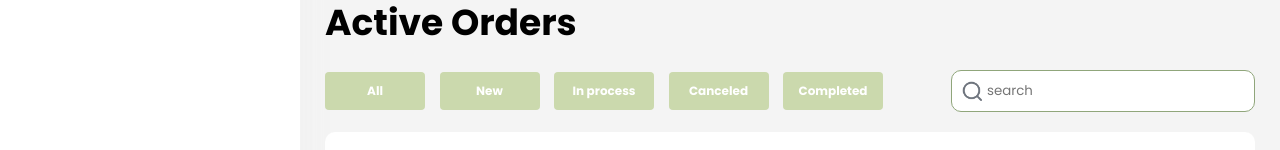
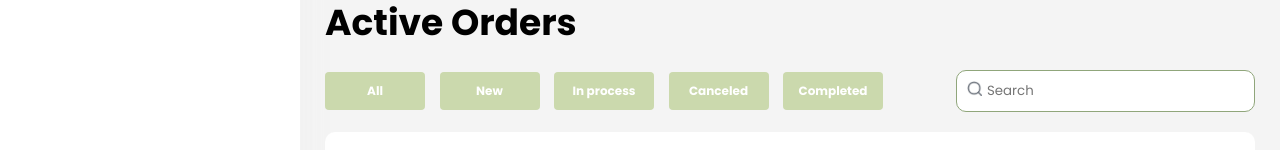
Before and after one commit to muhamadsaim/olive-saim, a React (Vite) app: page /dashboard in a window 1280 px wide. Shown: the part 1125-1275 px from the top of the page. Built offline with nearby package versions, Linux system fonts and the light colour scheme; a web font is replaced by a local one.

Commit message:
styling-changes

```diff
--- a/src/Components/Common/Orders/Order.jsx
+++ b/src/Components/Common/Orders/Order.jsx
@@ -2,6 +2,7 @@ import React, { useState } from "react";
 import "./Style.scss";
 import Search from "../../../assets/icons/search.png";
 import TableCom from "../Table/Table";
+import CustomSearchInput from "../customSearch";
 
 const Order = ({qrcode}) => {
   const [filterVal, setFilterval] = useState("All");
@@ -18,14 +19,8 @@ const Order = ({qrcode}) => {
           <button onClick={() => setFilterval("Canceled")}>Canceled</button>
           <button onClick={() => setFilterval("Completed")}>Completed</button>
         </div>
-        <div className="searchDiv">
-          <img src={Search} alt="search" height={20} />
-          <input
-            type="text"
-            placeholder="search"
-            onChange={(e) => setSearchBar(e.target.value)}
-          />
-        </div>
+
+          <CustomSearchInput placeholder="Search" onSearchChange={setSearchBar} iconShow={true}/>
       </div>
       <div className="mainTable">
         <TableCom tabVal={filterVal} searchVal={searchBar} qrcode={qrcodeVal} />
--- a/src/Pages/Finance/Account/Table/Style.scss
+++ b/src/Pages/Finance/Account/Table/Style.scss
@@ -45,7 +45,7 @@
   border-left:1px solid rgba(0, 0, 0, 0.34)!important;
   display: flex;
   align-items: center;
-  justify-content: flex-end;
+  justify-content:center;
   color: #327dfa!important;
 }
 .mainActions {
--- a/src/Pages/Finance/Account/Table/index.jsx
+++ b/src/Pages/Finance/Account/Table/index.jsx
@@ -111,9 +111,9 @@ const TableCom = ({ searchVal, activeBtn }) => {
               <TableCell align="right" className="bor">
                 {row.amount}
               </TableCell>
-              <TableCell  className="lastCell">
+              <TableCell  align="right" className="lastCell">
+                <img src={Arrow} alt="arrow" height={6} />
                 {row.action}
-                <img src={Arrow} alt="arrow" height={6} />
               </TableCell>
             </TableRow>
           ))}
--- a/src/Pages/HumanResources/Employees/Style.scss
+++ b/src/Pages/HumanResources/Employees/Style.scss
@@ -1,5 +1,5 @@
 .employeesMain {
-margin-top:15px;
+  margin-top: 15px;
   .employeeBtn {
     display: flex;
     align-items: center;
@@ -9,22 +9,22 @@ margin-top:15px;
       font-size: 36px;
       font-weight: 700;
     }
-    .btns{
+    .btns {
       display: flex;
       align-items: center;
       justify-content: space-between;
-        width:50%;
-        a{
+      width: 50%;
+      a {
         text-decoration: none;
-            color: rgba(0, 0, 0, 0.50);
+        color: rgba(0, 0, 0, 0.5);
         font-size: 14px;
         font-weight: 400;
         border-radius: 10px;
-            border: 1px solid #90A67B;
-            background: #FFF;
+        border: 1px solid #90a67b;
+        background: #fff;
         box-shadow: 0px 4px 20px 0px rgba(238, 238, 238, 0.52);
-            padding:10px 0;
-            width:25%;
+        padding: 10px 0;
+        width: 25%;
         text-align: center;
       }
       .searchDiv {
@@ -47,11 +47,11 @@ margin-top:15px;
       }
     }
   }
-  .empTable{
+  .empTable {
     background-color: white;
-    border-radius:10px;
+    border-radius: 10px;
     box-shadow: 0px 4px 20px 0px rgba(238, 238, 238, 0.52);
-    padding:10px;
-    margin-top:15px;
+    padding: 10px;
+    margin-top: 15px;
   }
 }
```
Lines whose indentation alone changed are shown as unchanged.
